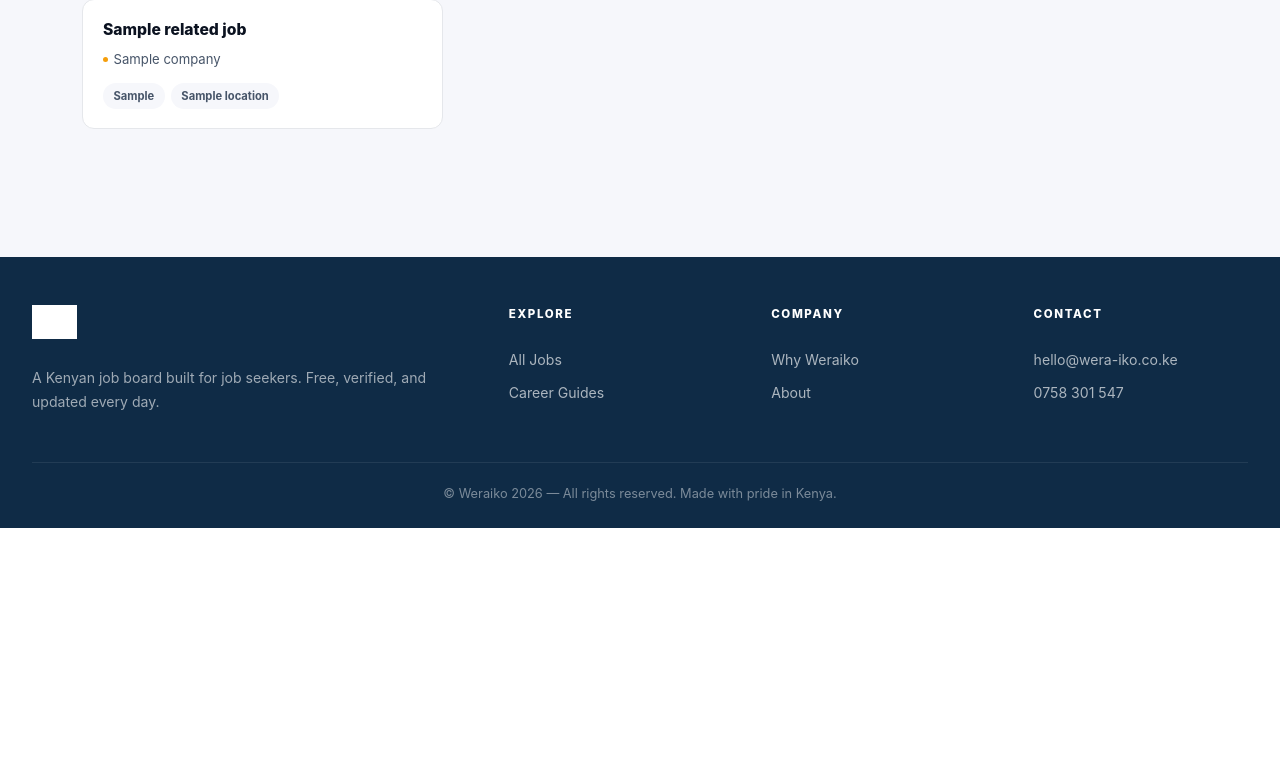
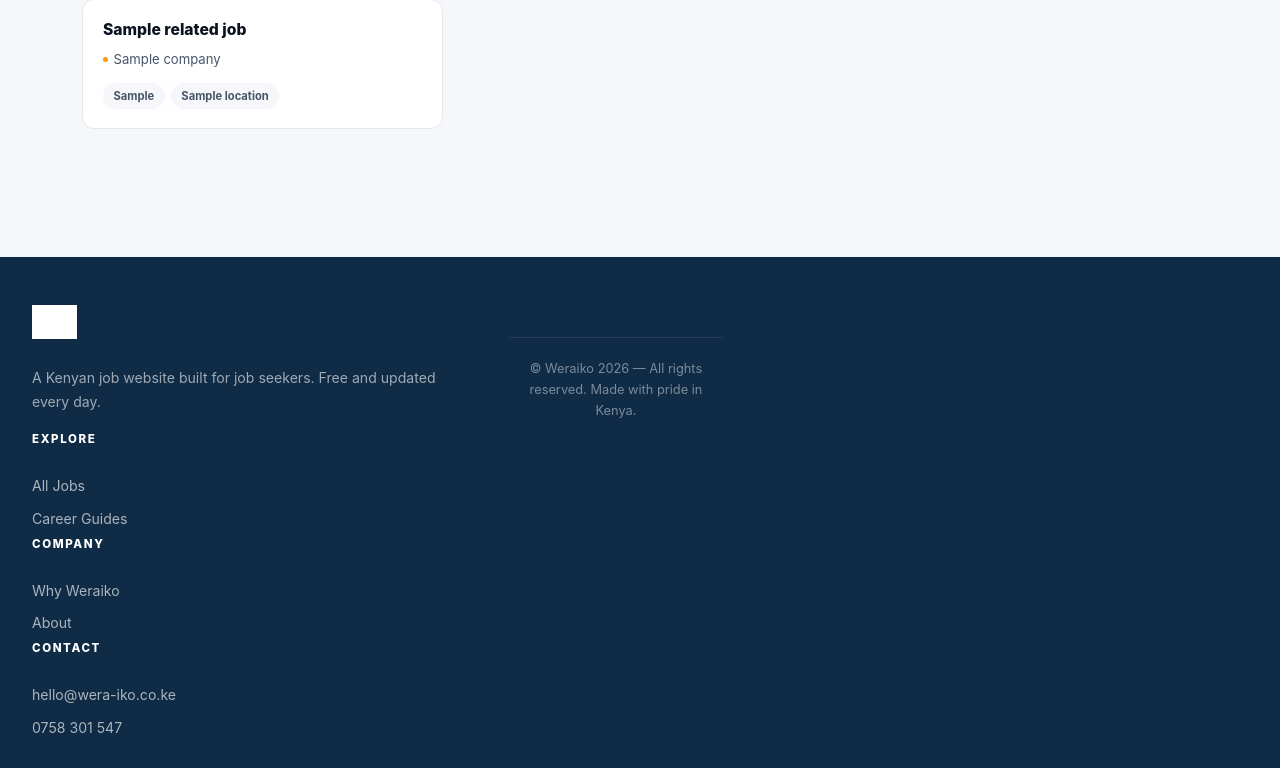
Before and after one commit to George075/weraiko-backend, a Django app: template jobs/templates/jobs/job_page.html in a window 1280 px wide. Shown: the part 1033-1801 px from the top of the page. Before the commit the page ends 1561 px from the top, so only its background shows below. Run offline with Django 5.2, Linux system fonts and the light colour scheme; the template is opened without the code that fills it: most values are stand-ins (such as "Sample title", 1, 10 or a date in 2020); data that the repository does not hold is empty; grey boxes are pictures that could not be loaded.

Commit message:
Update job_page.html

```diff
--- a/jobs/templates/jobs/job_page.html
+++ b/jobs/templates/jobs/job_page.html
@@ -322,7 +322,7 @@ h1,h2,h3{font-weight:800;letter-spacing:-.025em;color:var(--ink);line-height:1.1
   <div class="site-foot-inner">
     <div>
       <img src="https://www.wera-iko.co.ke/images/weraikologo.png" alt="Weraiko" class="brand-logo">
-      <p>A Kenyan job board built for job seekers. Free, verified, and updated every day.</p>
+      <p>A Kenyan job website built for job seekers. Free and updated every day.</
     </div>
     <div>
       <h5>Explore</h5>
```
